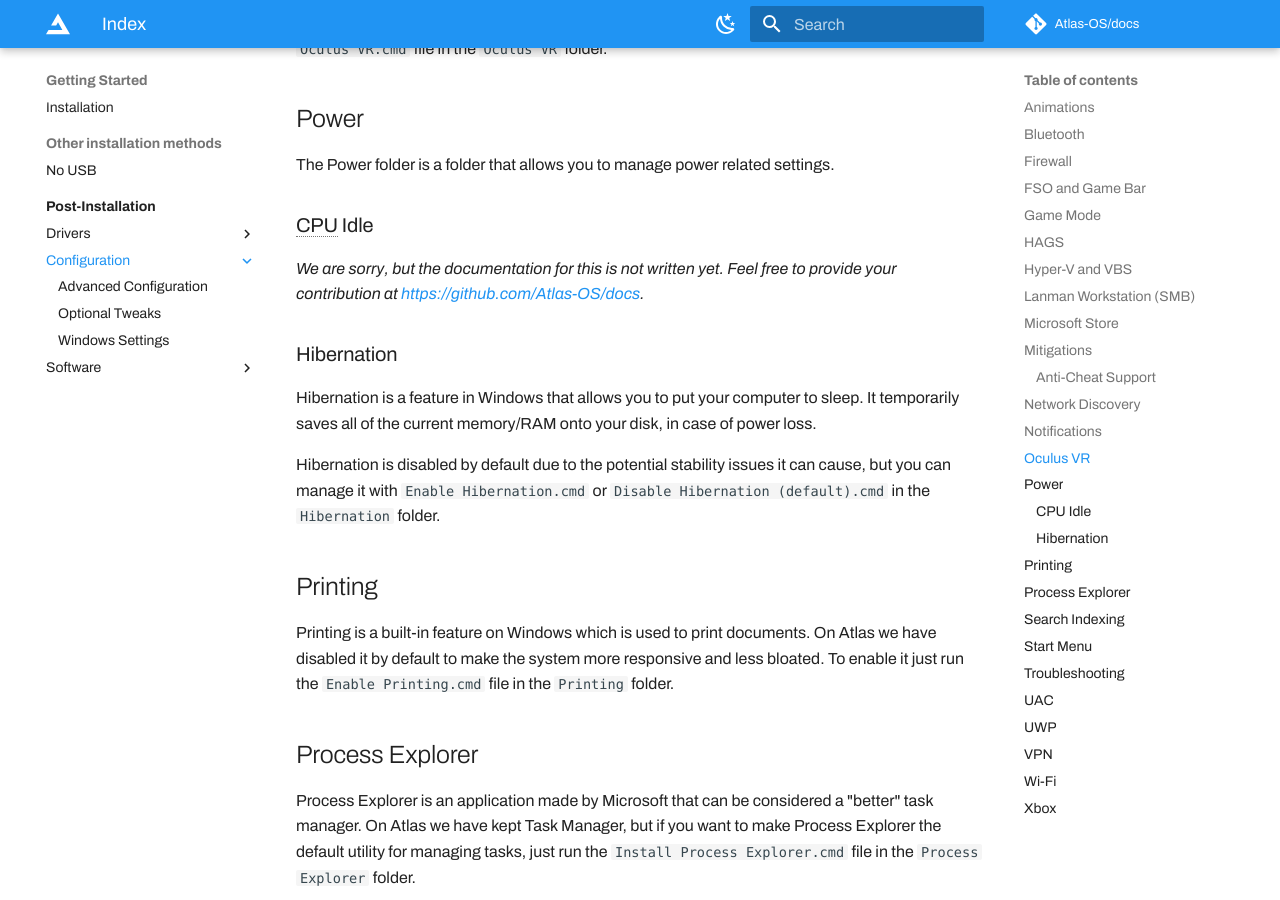
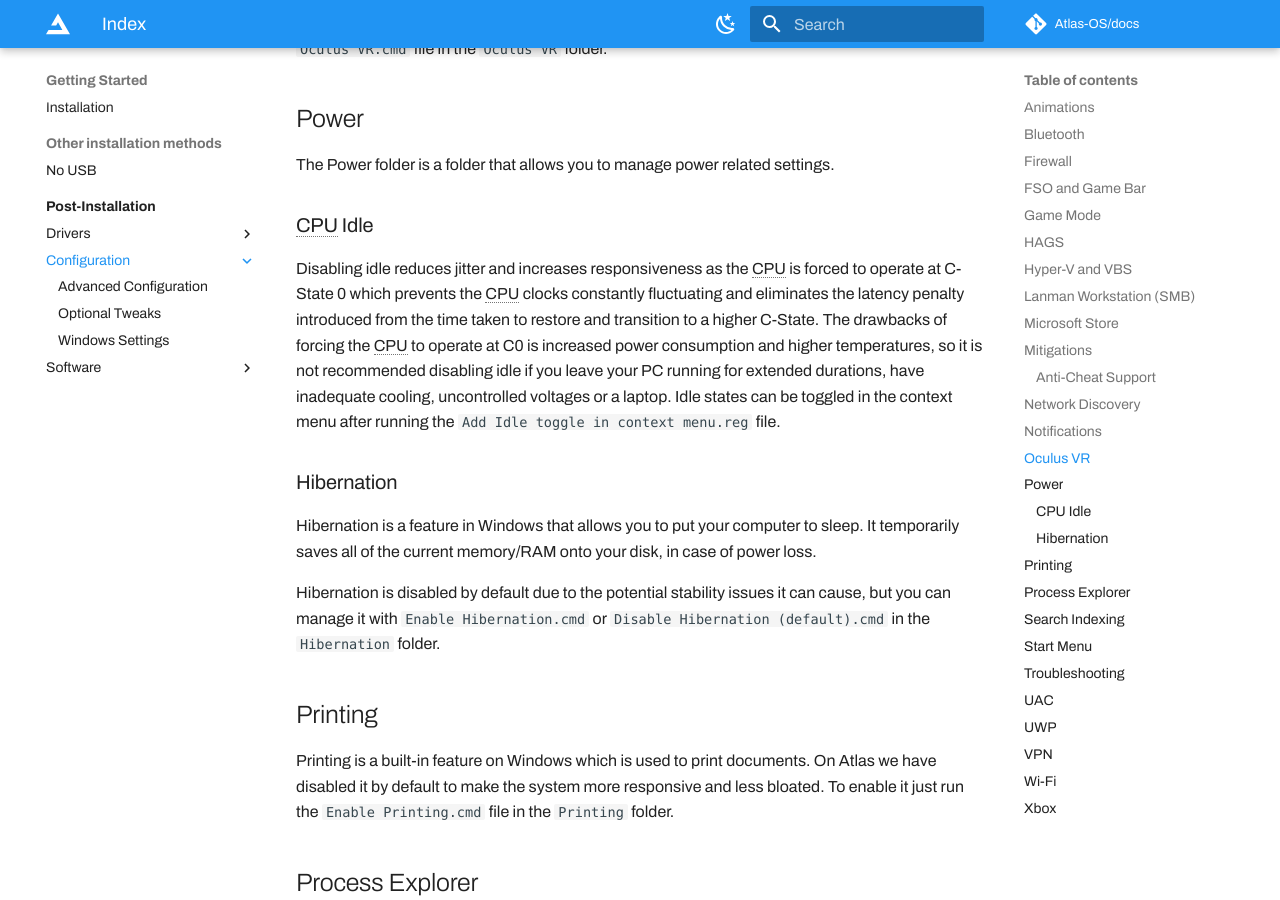
Before and after one commit to Atlas-OS/docs, an MkDocs documentation site: the page built from docs/getting-started/post-installation/configuration/index.md, in a window 1280 px wide and 900 px high, scrolled down 3728 px. Built offline with MkDocs 1.6.1 and Material for MkDocs 9.7.7, drawn with Linux system fonts in a browser that asks for light colours; some web fonts are replaced; comment, search, counter and statistics services are not loaded.

Commit message:
Write documentation for CPU idle states (#69)

```diff
--- a/docs/getting-started/post-installation/configuration/index.md
+++ b/docs/getting-started/post-installation/configuration/index.md
@@ -90,7 +90,7 @@ The Power folder is a folder that allows you to manage power related settings.
 
 ### CPU Idle
 
-*We are sorry, but the documentation for this is not written yet. Feel free to provide your contribution at [https://github.com/Atlas-OS/docs](https://github.com/Atlas-OS/docs).*
+Disabling idle reduces jitter and increases responsiveness as the CPU is forced to operate at C-State 0 which prevents the CPU clocks constantly fluctuating and eliminates the latency penalty introduced from the time taken to restore and transition to a higher C-State. The drawbacks of forcing the CPU to operate at C0 is increased power consumption and higher temperatures, so it is not recommended disabling idle if you leave your PC running for extended durations, have inadequate cooling, uncontrolled voltages or a laptop. Idle states can be toggled in the context menu after running the ``Add Idle toggle in context menu.reg`` file.
 
 ### Hibernation
 
```
